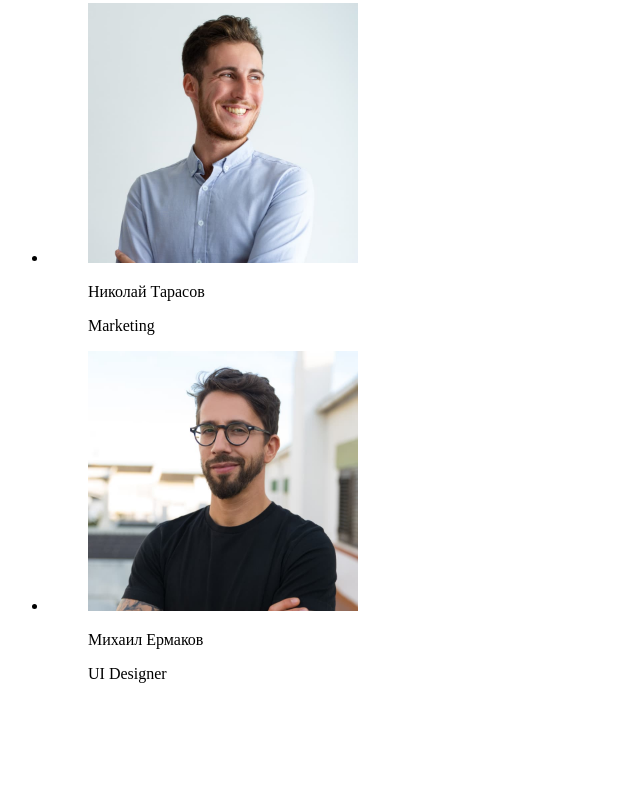
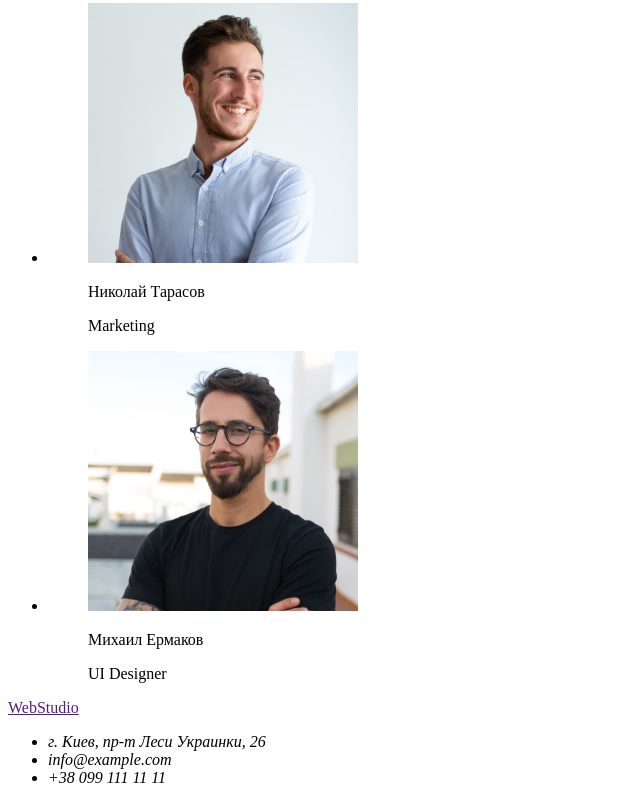
Before and after one commit to Zmennn/goit-markup-hw-01, a plain HTML site: page index.html in a window 1280 px wide. Shown: the part 2167-2970 px from the top of the page, without its empty margins (0-640 px from the left). Before the commit the page ends 2866 px from the top, so only its background shows below. Drawn offline with Linux system fonts and the light colour scheme.

Commit message:
Update index.html

```diff
--- a/index.html
+++ b/index.html
@@ -5,7 +5,7 @@
     <meta charset="UTF-8">
     <meta http-equiv="X-UA-Compatible" content="IE=edge">
     <meta name="viewport" content="width=device-width, initial-scale=1.0">
-    <title>WebStudio</title>
+    <title>Студия</title>
 </head>
 
 <body>
@@ -24,6 +24,7 @@
             <li><a href="tel:+380961111111">+38 096 111 11 11</a></li>
         </ul>
     </header>
+    <main>
         <section>
             <h1>Эффективные решения для вашего бизнеса</h1>
             <button type="button">Заказать услугу</button>
@@ -90,6 +91,17 @@
                 </li>
             </ul>
         </section>
+    </main>
+    <footer>
+        <a href="">WebStudio</a>
+        <address>
+            <ul>
+                <li>г. Киев, пр-т Леси Украинки, 26</li>
+                <li>info@example.com</li>
+                <li>+38 099 111 11 11</li>
+            </ul>
+        </address>
+    </footer>
 
 </body>
 
```
Lines whose indentation alone changed are shown as unchanged.
